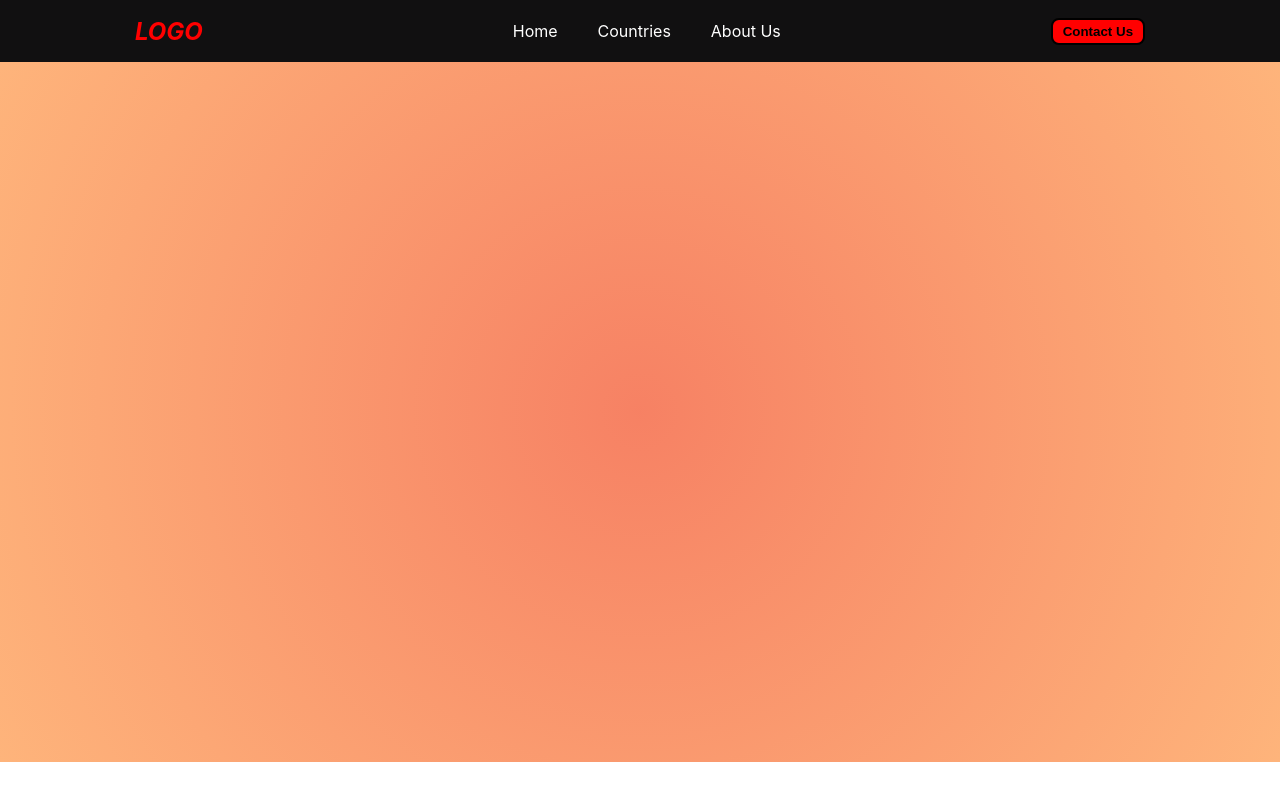
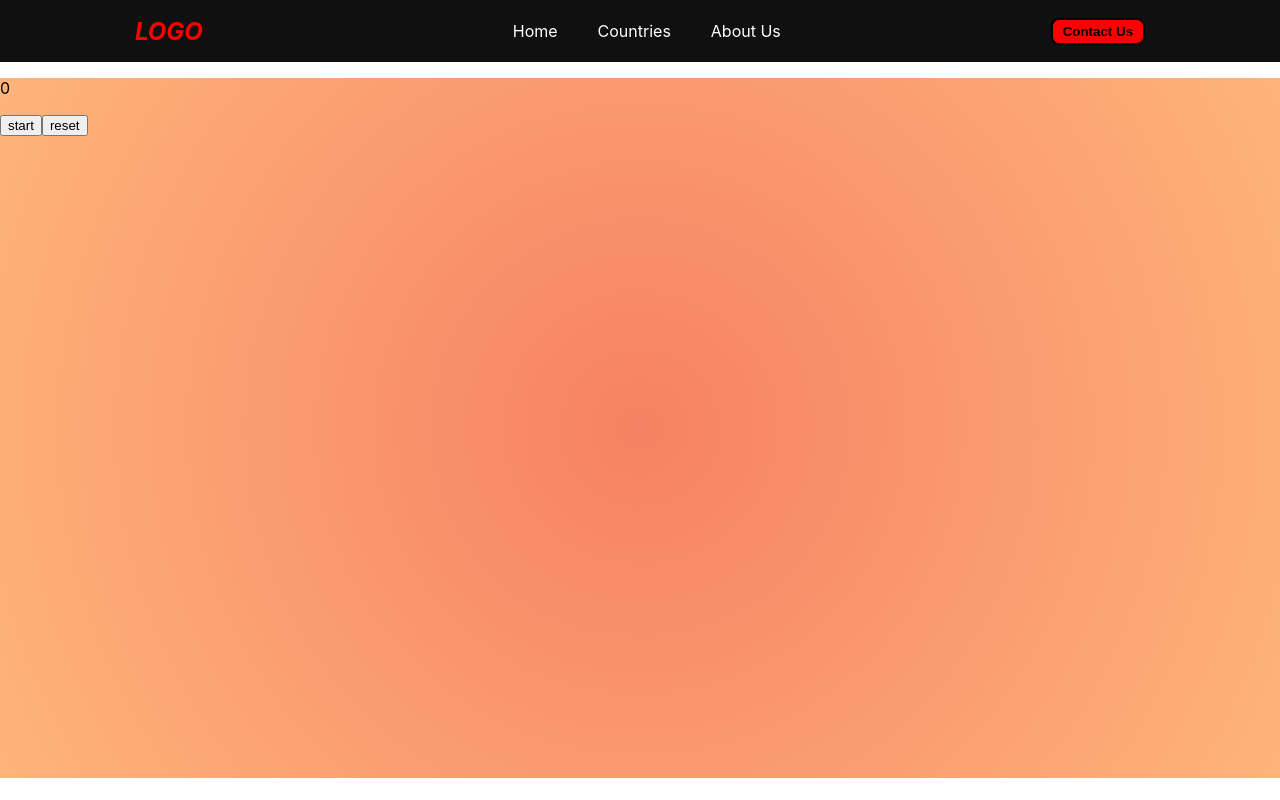
Before and after one commit to antor4920/demo_work, a React (Create React App) app: page / in a window 1280 px wide. Built offline with nearby package versions, Linux system fonts and the light colour scheme.

Commit message:
today's work

```diff
--- a/src/Pages/About_us.jsx
+++ b/src/Pages/About_us.jsx
@@ -2,7 +2,6 @@ import React, { useState } from "react";
 import { useFormik } from "formik";
 
 // -----------------------Input component --------------------------------------
-
 const Input_Text = ({ Box }) => {
   const formik = useFormik({
     initialValues: {
@@ -20,7 +19,7 @@ const Input_Text = ({ Box }) => {
     <div className="Input_Container">
       <form onSubmit={formik.handleSubmit} className="Form">
         <div className="Input_label_container">
-          <label>Company Name:</label>
+          <label htmlFor="companyname">Company Name:</label>
           <input
             type="text"
             id="companyname"
@@ -31,7 +30,7 @@ const Input_Text = ({ Box }) => {
           />
         </div>
         <div className="Input_label_container">
-          <label>Position:</label>
+          <label htmlFor="position">Position:</label>
           <input
             type="text"
             id="position"
@@ -42,7 +41,7 @@ const Input_Text = ({ Box }) => {
           />
         </div>
         <div className="Input_label_container">
-          <label>Details:</label>
+          <label htmlFor="details">Details:</label>
           <input
             type="text"
             id="details"
@@ -59,19 +58,16 @@ const Input_Text = ({ Box }) => {
     </div>
   );
 };
-
 // ----------------------Mapping component-------------------------------------------------------------
-
 const MappingT = (props) => {
   return (
     <div className="info_box">
       {props.mappingItem.map((item, index) => {
-        return <MapItem key={index} Item={item} />;
+        return <MapItem key={index} Item={item.item} />;
       })}
     </div>
   );
 };
-
 const MapItem = (props) => {
   const { companyname, position, details } = props.Item;
   return (
@@ -84,22 +80,22 @@ const MapItem = (props) => {
     </article>
   );
 };
+// -------------------------- Main page-------------------------------------------------------------------
+// const Arrr = [
+//   {
+//     companyname: "Google",
+//     position: "Unknown",
+//     details:
+//       "Lorem ipsum dolor sit amet consectetur adipisicing elit. Sint ipsum quasi aliquid unde illo quisquam nemo dolore eos autem? Iusto!",
+//   },
+// ];
+const About_us = () => {
+  const [inputItem, setinputItem] = useState([]);
 
-// -------------------------- Main page-------------------------------------------------------------------
-
-const Arrr = [
-  {
-    companyname: "Google",
-    position: "Unknown",
-    details:
-      "Lorem ipsum dolor sit amet consectetur adipisicing elit. Sint ipsum quasi aliquid unde illo quisquam nemo dolore eos autem? Iusto!",
-  },
-];
-const About_us = () => {
-  const [inputItem, setinputItem] = useState(Arrr);
-
-  const box = (event) => {
-    setinputItem([...inputItem, event]);
+  const box = (item) => {
+    setinputItem((prevItem) => {
+      return [...prevItem, { item }];
+    });
   };
 
   return (
--- a/src/Pages/index.jsx
+++ b/src/Pages/index.jsx
@@ -1,7 +1,29 @@
-import React from "react";
+import React, { useState } from "react";
 
-const index = () => {
-  return <section className="Home_body"></section>;
+let num = 0;
+
+const Index = () => {
+  const [time, settime] = useState(num);
+
+  return (
+    <section className="Home_body">
+      <p>{time}</p>
+      <button
+        onClick={() => {
+          settime(time + 1);
+        }}
+      >
+        start
+      </button>
+      <button
+        onClick={() => {
+          settime(num);
+        }}
+      >
+        reset
+      </button>
+    </section>
+  );
 };
 
-export default index;
+export default Index;
```
